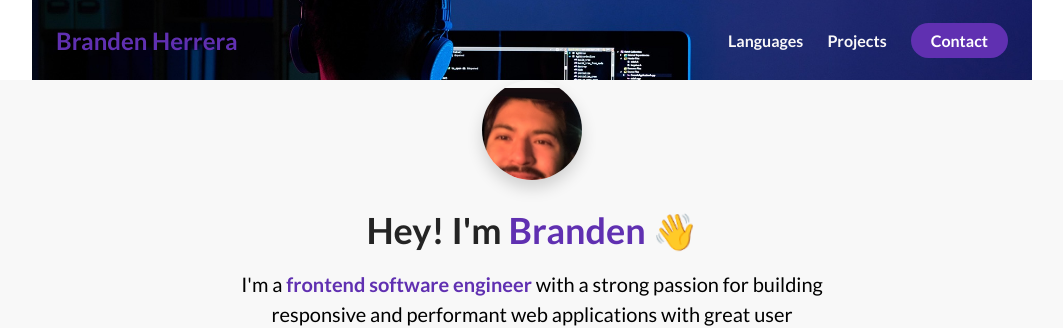
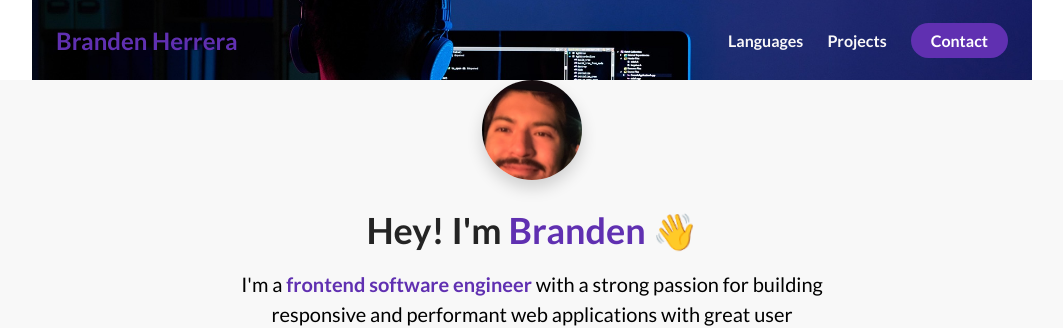
Before and after one commit to BrandenJoe/my-portfolio, a React (Create React App) app: page / in a window 1280 px wide. Shown: the top 328 px of the page, without its empty margins (108-1171 px from the left). Built offline with nearby package versions, Linux system fonts and the light colour scheme.

Commit message:
Update index.css

```diff
--- a/src/index.css
+++ b/src/index.css
@@ -188,7 +188,7 @@ nav {
   width: 100%;
 height: auto;
   object-fit: cover;
-  padding-top: 8px;
+
 }
 
 .about-me__info--title {
```
